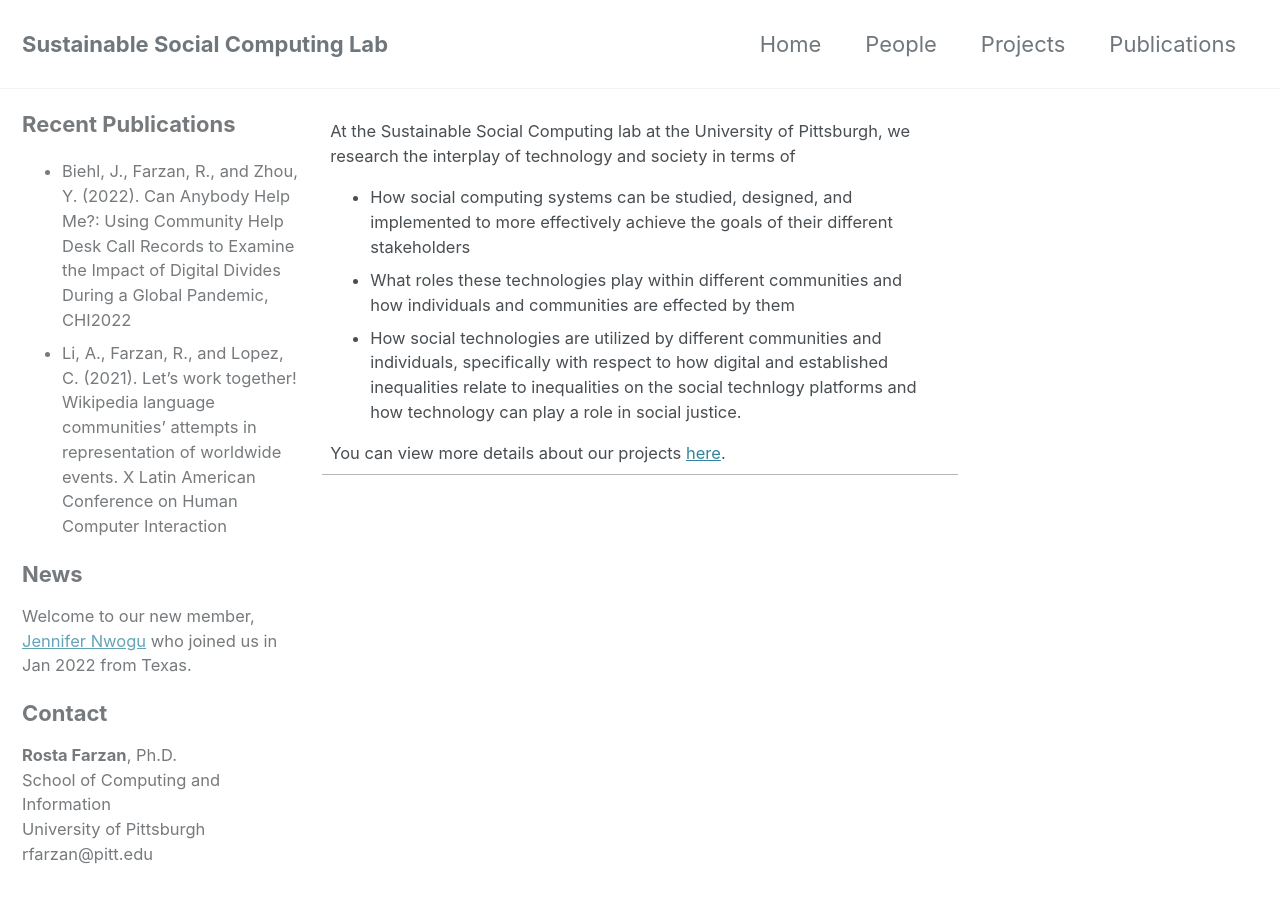
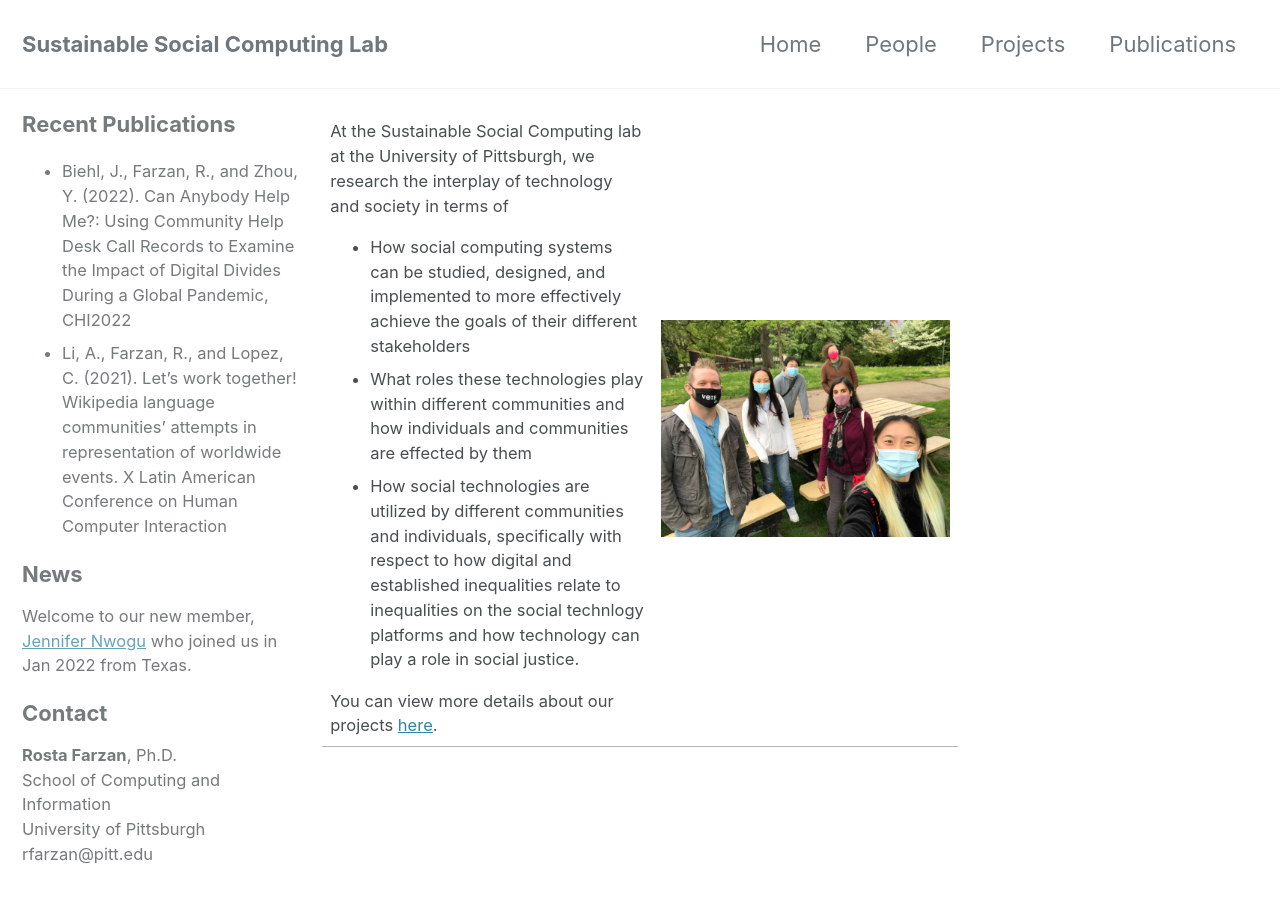
Before and after one commit to SSC-Pitt/SSC-Pitt.github.io, a Jekyll site: the page built from index.html, in a window 1280 px wide and 900 px high. Built offline with Jekyll 4.4.1, drawn with Linux system fonts in a browser that asks for light colours; cached includes are drawn as plain includes; nearby versions of some CDN libraries; the list of posts is cut into pages by our own code.

Commit message:
Update index.html

```diff
--- a/index.html
+++ b/index.html
@@ -28,5 +28,5 @@ sidebar:
 </ul>
  You can view more details about our projects <a href='projects.html'>here</a>.
   </td>
-  <td> <img /></td>
+  <td> <img src="SCC-picnic.jpg"/></td>
   </tr></table>
```
